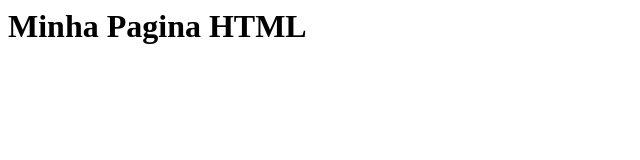
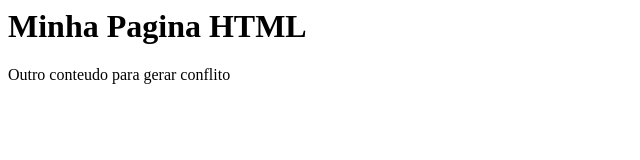
Before and after one commit to julioneto09/gama-no-github, a plain HTML site: page index.html in a window 1280 px wide. Shown: the whole page, without its empty margins (0-640 px from the left). Drawn offline with Linux system fonts and the light colour scheme.

Commit message:
outro commit, agora em master

```diff
--- a/index.html
+++ b/index.html
@@ -1,5 +1,6 @@
 <html>
-	<body>
-		<h1>Minha Pagina HTML</h1>
-	</body>
+  <body>
+    <h1>Minha Pagina HTML</h1>
+    <p>Outro conteudo para gerar conflito</p>
+  </body>
 </html>
```
